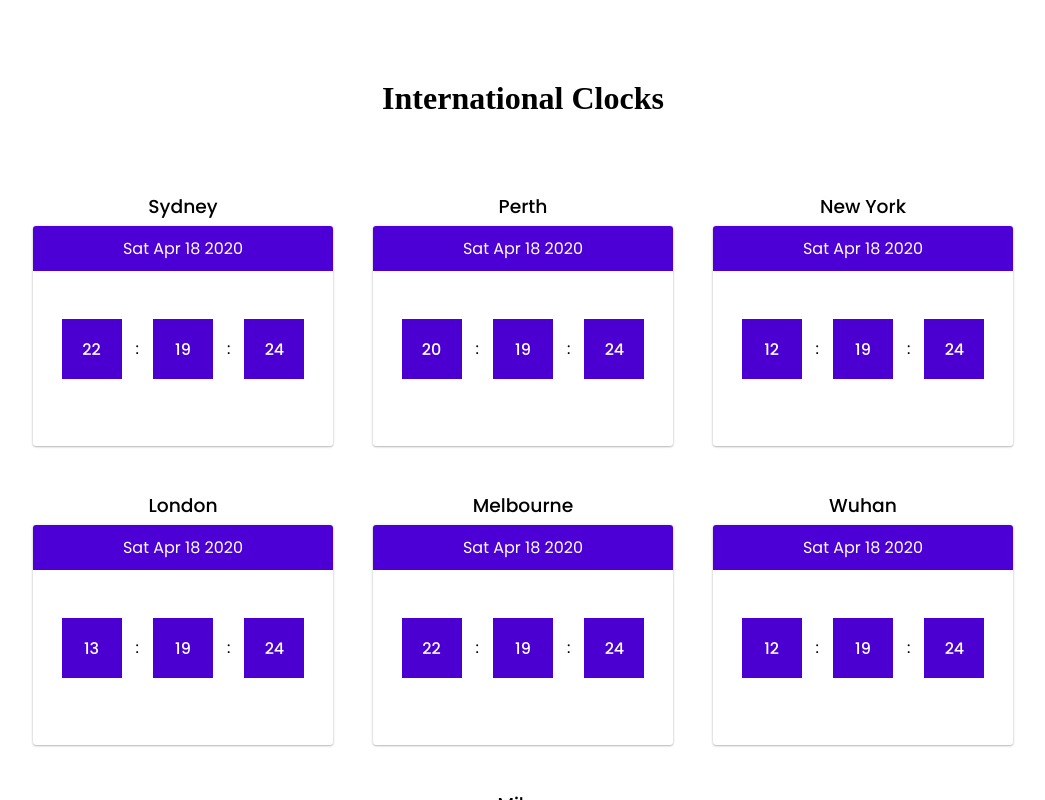
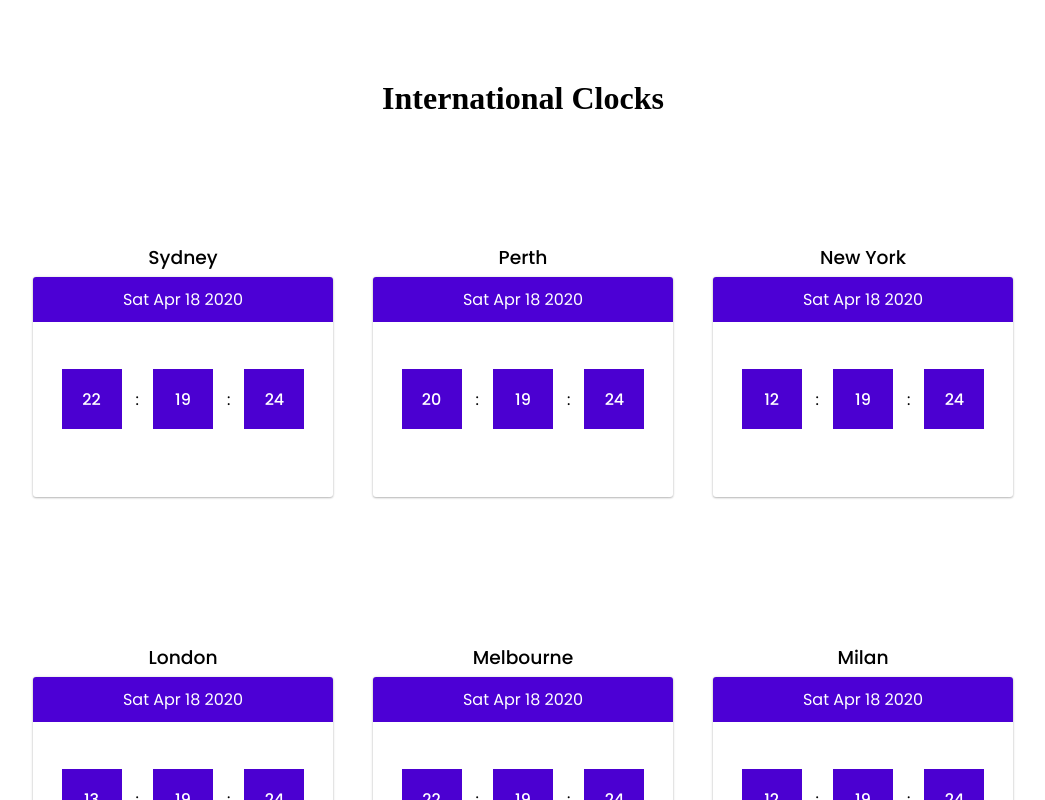
Before and after one commit to scotteau/world-clock-react, a React (Create React App) app: page / in a window 1280 px wide. Shown: the top 800 px of the page, without its empty margins (117-1162 px from the left). Built offline with nearby package versions, Linux system fonts and the light colour scheme.

Commit message:
updated live link

```diff
--- a/src/index.tsx
+++ b/src/index.tsx
@@ -13,7 +13,6 @@ ReactDOM.render(
             <Clock city={"New York"} />
             <Clock city={"London"} />
             <Clock city={"Melbourne"} />
-            <Clock city={"Wuhan"} />
             <Clock city={"Milan"} />
         </div>
     </div>,
```
Also changed, not shown: 1 other file (tests, documents, lock files or other folders).
